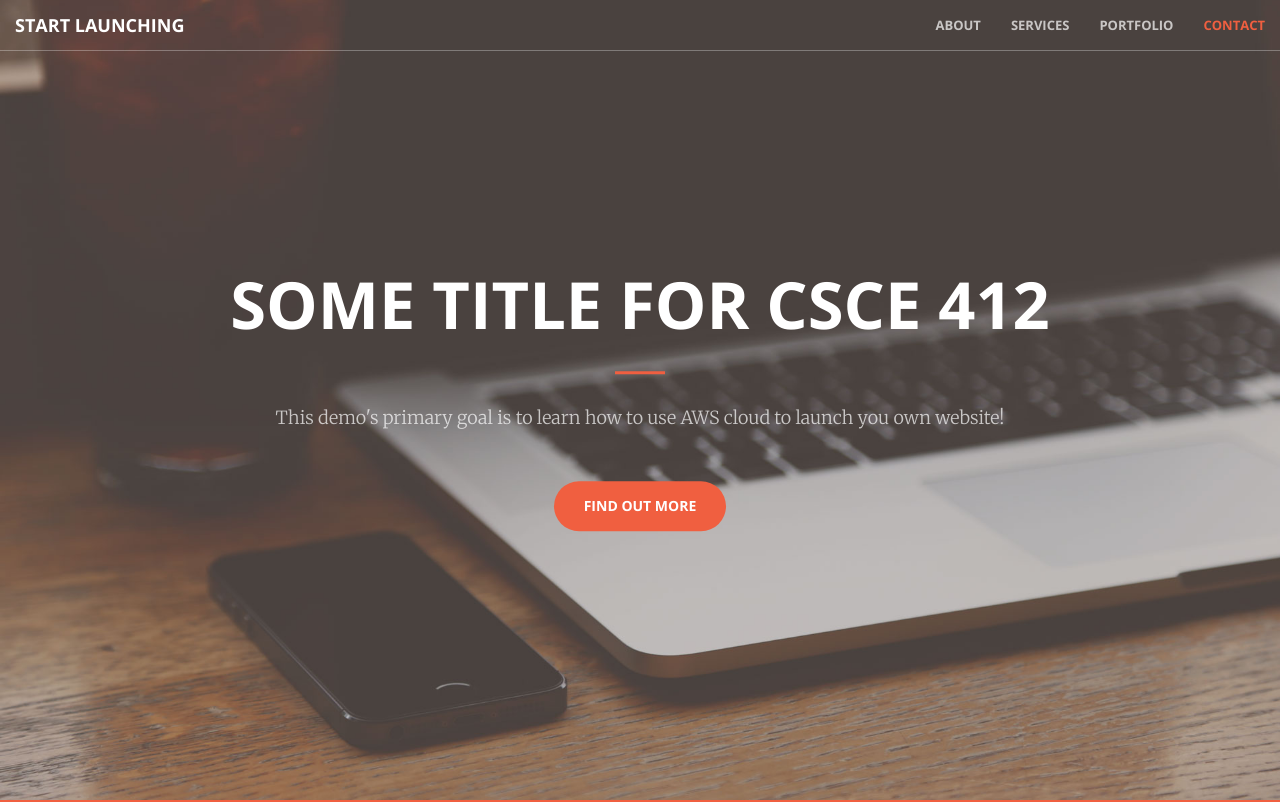
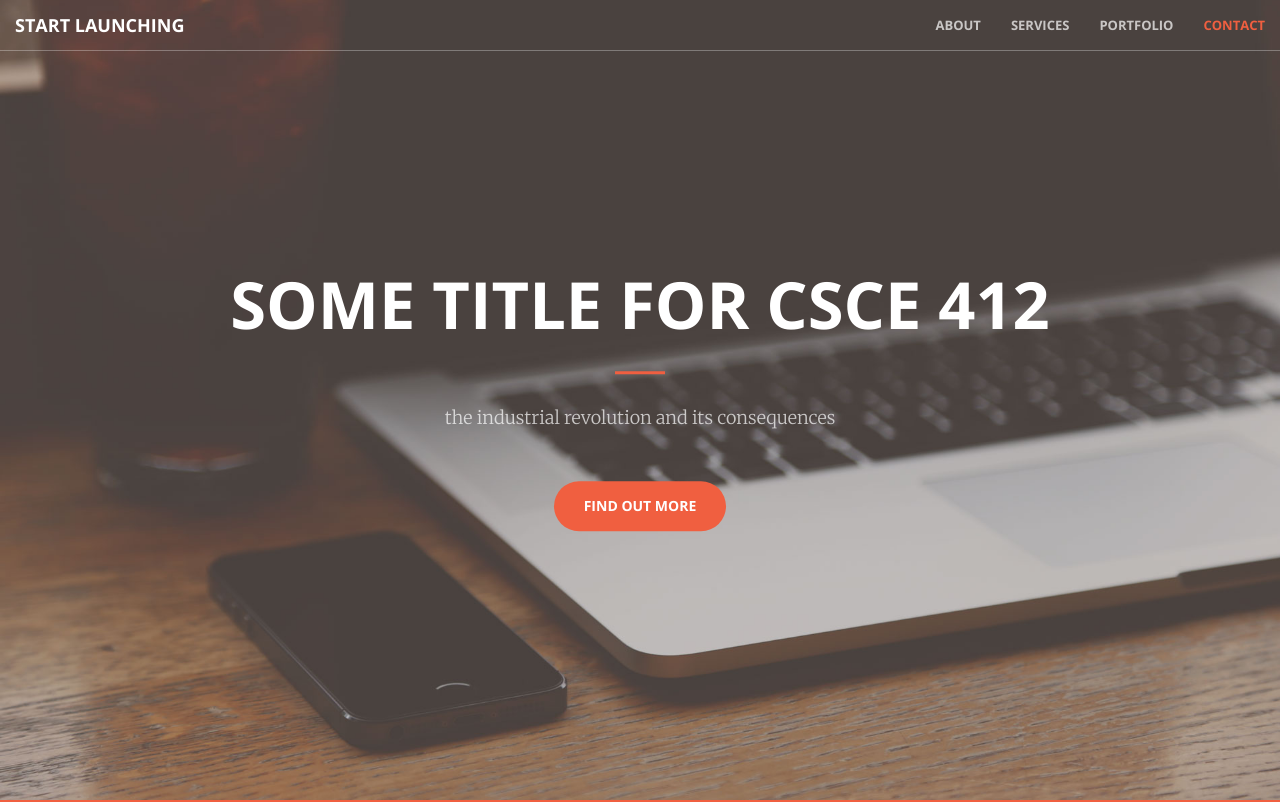
Before and after one commit to Simon-Sprouse/CSCE412Proj5, a plain HTML site: page index.html in a window 1280 px wide. Shown: the top 802 px of the page. Drawn offline with nearby package versions, Linux system fonts and the light colour scheme.

Commit message:
Update index.html

```diff
--- a/index.html
+++ b/index.html
@@ -76,7 +76,7 @@
             <div class="header-content-inner">
                 <h1>Some Title For CSCE 412</h1>
                 <hr>
-                <p>This demo's primary goal is to learn how to use AWS cloud to launch you own website!</p>
+                <p>the industrial revolution and its consequences</p>
                 <a href="#about" class="btn btn-primary btn-xl page-scroll">Find Out More</a>
             </div>
         </div>
```
